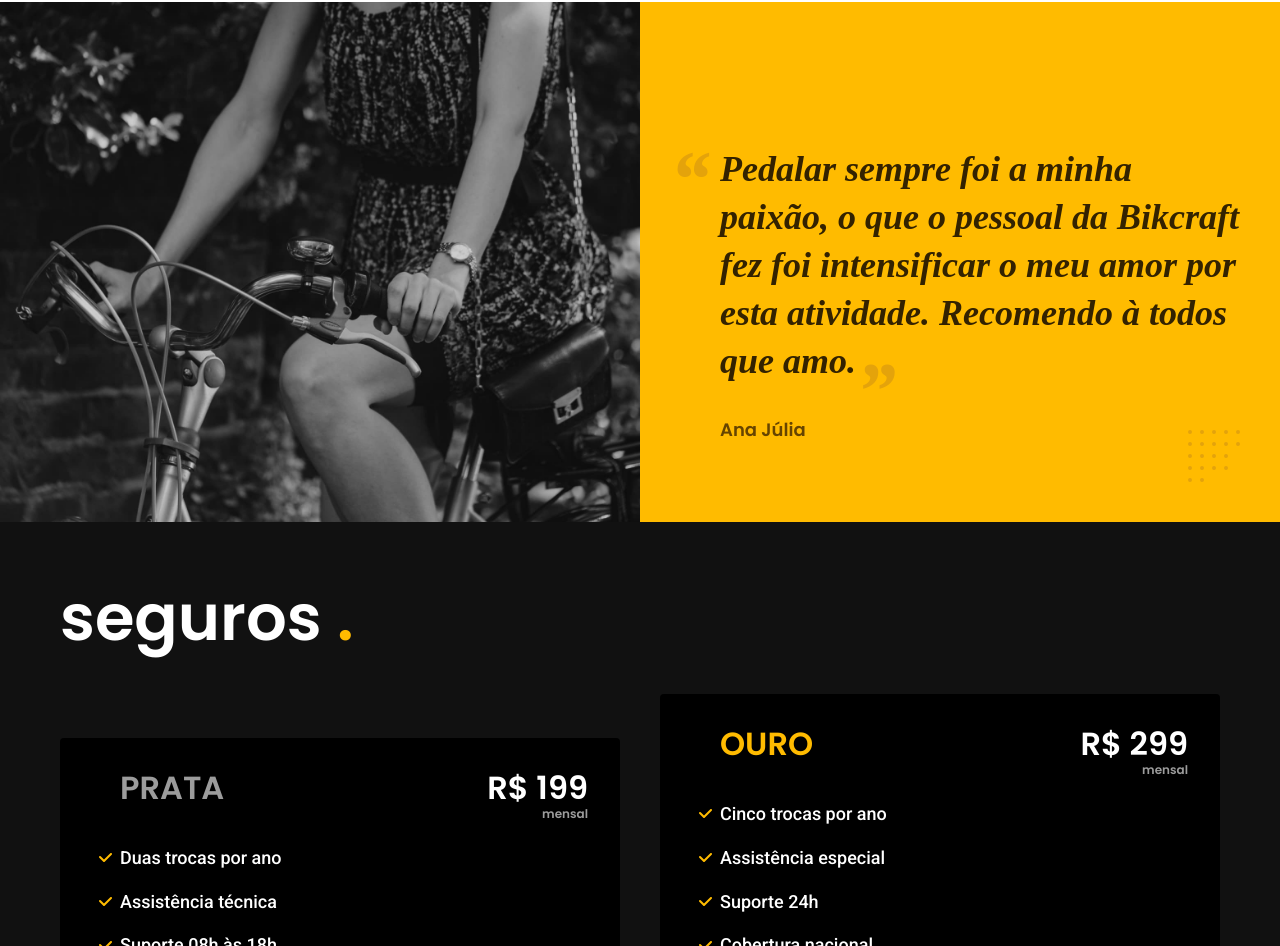
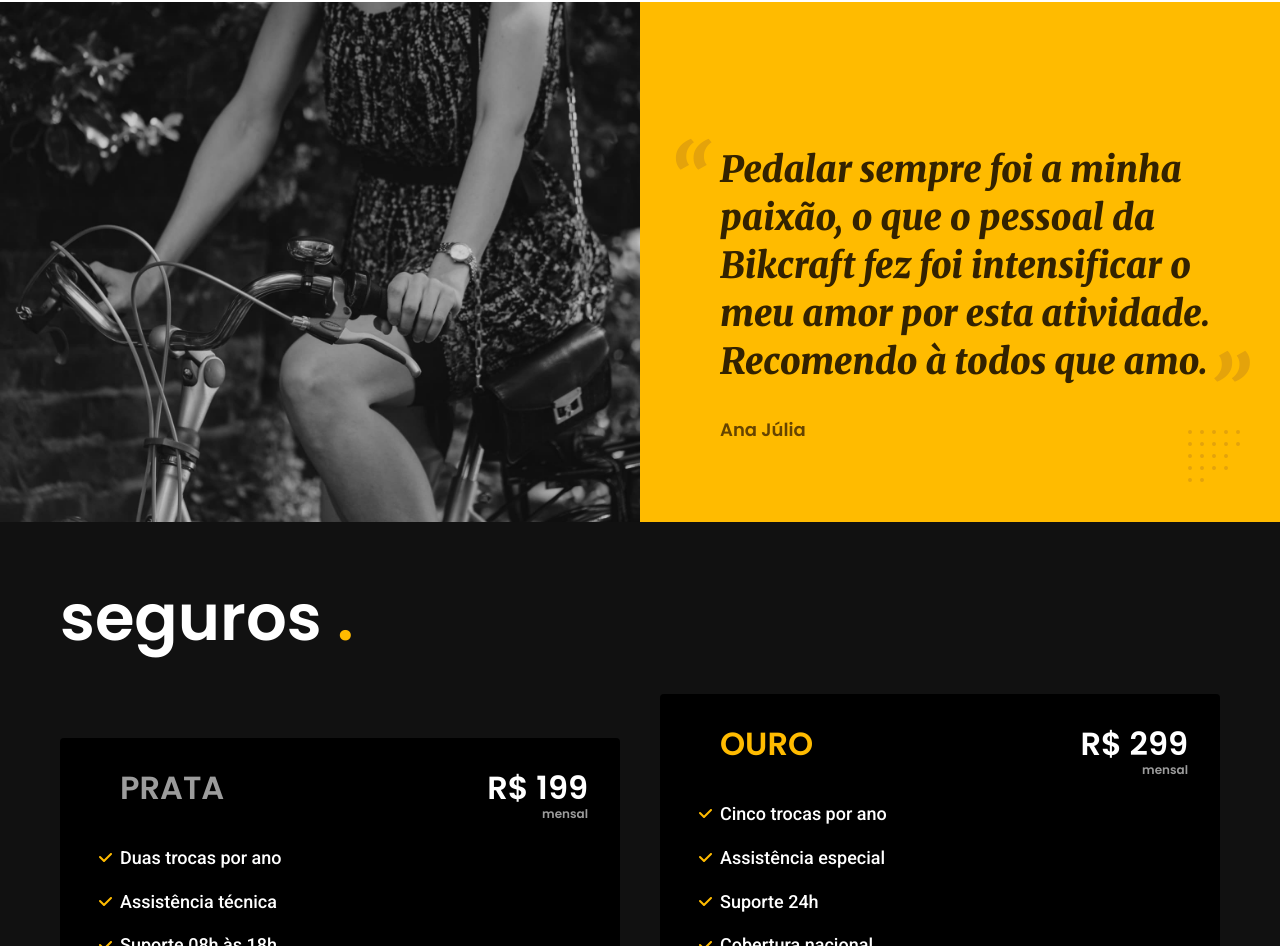
Before and after one commit to Talles311/bikcraft, a website: page index.html in a window 1280 px wide. Shown: the part 3278-4224 px from the top of the page. Drawn offline with Linux system fonts and the light colour scheme.

Commit message:
atualizado com node

```diff
--- a/index.html
+++ b/index.html
@@ -22,7 +22,12 @@
 
 
     <script>document.documentElement.classList.add(`js`)</script>
-        </head>
+
+     <link rel="preconnect" href="https://fonts.googleapis.com">
+    <link rel="preconnect" href="https://fonts.gstatic.com" crossorigin>
+     <link href="https://fonts.googleapis.com/css2?family=Merriweather:ital,wght@1,900&family=Poppins:wght@400;600&family=Roboto:wght@400;500&display=swap" rel="stylesheet">
+
+    </head>
 
 
 <body>
--- /dev/null
+++ b/package.json
@@ -0,0 +1,5 @@
+{
+  "dependencies": {
+    "clean-css-cli": "^5.6.2"
+  }
+}
```
Also changed, not shown: bicicletas.html (+4 -0 lines), bicicletas/magic.html (+4 -0 lines), bicicletas/nebula.html (+4 -0 lines), bicicletas/nimbus.html (+5 -0 lines), contato.html (+4 -0 lines), orcamento.html (+4 -0 lines), seguros.html (+4 -0 lines), termos.html (+4 -0 lines), 2 other files.
